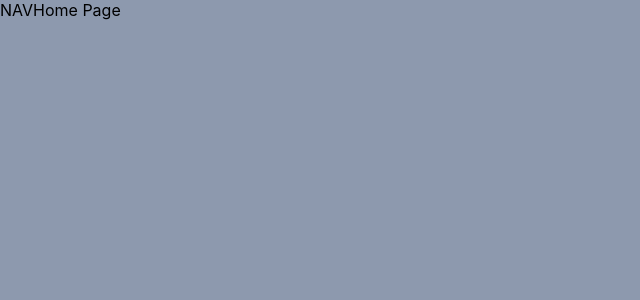
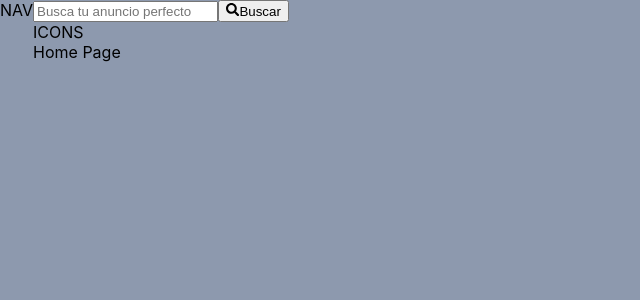
Before and after one commit to GerardM5/RentalWallet, a React (Create React App) app: page / in a window 1280 px wide. Shown: the top 300 px of the page, without its empty margins (0-640 px from the left). Built offline with nearby package versions, Linux system fonts and the light colour scheme.

Commit message:
nav created

```diff
--- a/src/components/Layout/AppLayout/AppLayout.tsx
+++ b/src/components/Layout/AppLayout/AppLayout.tsx
@@ -1,10 +1,32 @@
 import React from "react";
 import "./AppLayout.css";
+import { FaSearch } from "react-icons/fa";
+
 export default function AppLayout({ children }) {
   return (
     <div className="container">
       <section className="leftSection">NAV</section>
-      <section className="rightSection"> {children}</section>
+      <section className="rightSection">
+        <nav className="navContainer">
+          <div className="navRight">
+            <div className="searchContainer">
+              <input
+                type="text"
+                placeholder="Busca tu anuncio perfecto"
+                className="inputSearch"
+              />
+              <button className="btnSearch">
+                <span className="searchIcon">
+                  <FaSearch />
+                </span>
+                <span className="searchText">Buscar</span>
+              </button>
+            </div>
+          </div>
+          <div className="navLeft">ICONS</div>
+        </nav>
+        {children}
+      </section>
     </div>
   );
 }
```
